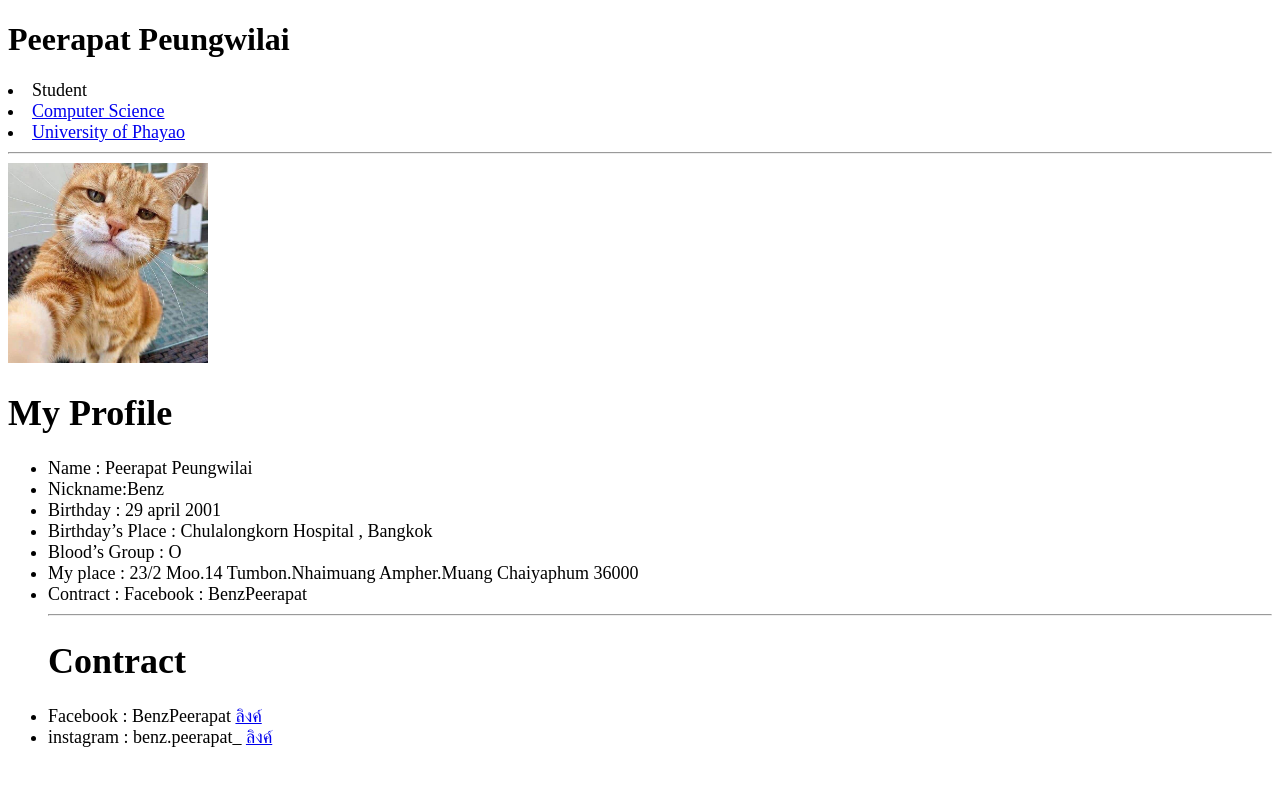
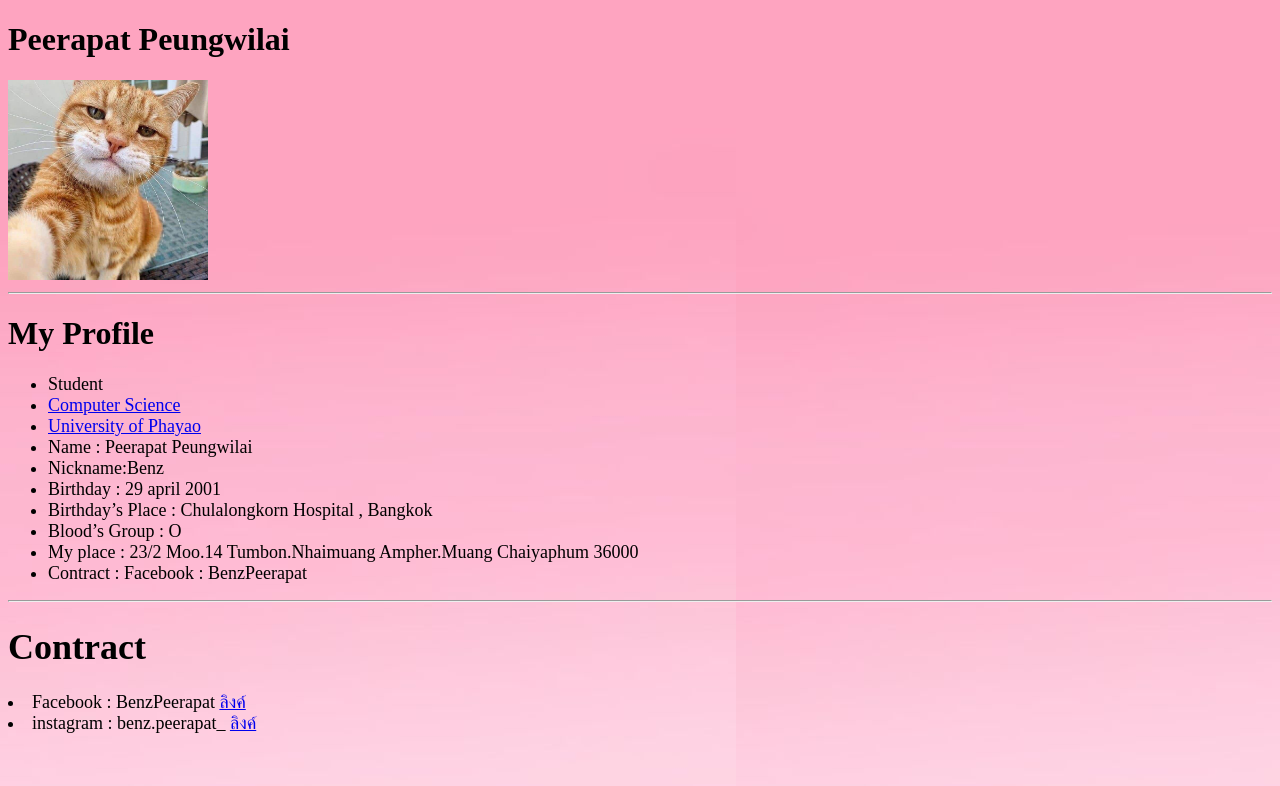
Before and after one commit to bemzrock123/benz, a plain HTML site: page index.html in a window 1280 px wide. Drawn offline with Linux system fonts and the light colour scheme.

Commit message:
Add files via upload

```diff
--- a/index.html
+++ b/index.html
@@ -8,20 +8,19 @@
     <title>Peerapat Personal Site</title>
 </head>
 
-<body>
+<body background=images\bg1600x120.png>
     <h1>Peerapat Peungwilai</h1>
-    <font size="4">
-        <li> Student <br>
-        <li> <a href="https://ict.up.ac.th/">Computer Science</a><br>
-        <li> <a href="https://reg.up.ac.th/">University of Phayao</a><br>
-        </li>
 
+        <img src="images\me.jpg" alt="noooo" width="200">
         <hr>
 
-        <img src="images\me.jpg" alt="noooo" width="200">
-
-        <h1>My Profile</h1>
-        <ul>
+            <h1>My Profile</h1>
+            <ul>
+            <font size="4">
+            <li> Student <br>
+            <li> <a href="https://ict.up.ac.th/">Computer Science</a><br>
+            <li> <a href="https://reg.up.ac.th/">University of Phayao</a><br>
+            </li>
             <li>Name : Peerapat Peungwilai
             <li>Nickname:Benz</li>
             <li>Birthday : 29 april 2001</li>
@@ -29,6 +28,7 @@
             <li>Blood’s Group : O</li>
             <li>My place : 23/2 Moo.14 Tumbon.Nhaimuang Ampher.Muang Chaiyaphum 36000</li>
             <li>Contract : Facebook : BenzPeerapat</li>
+            </ul>
             <hr>
 
             <h1>Contract</h1>
```
Also changed, not shown: images/bg1600x120.png (added).
